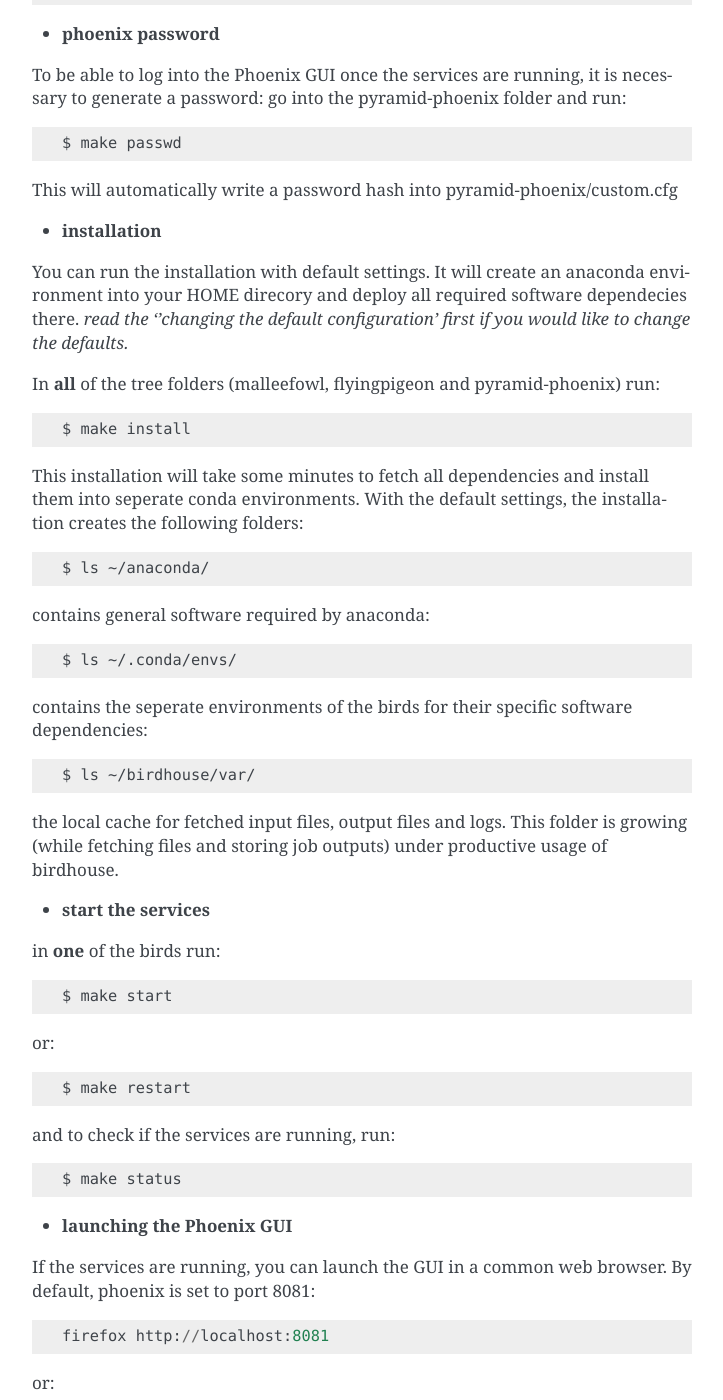
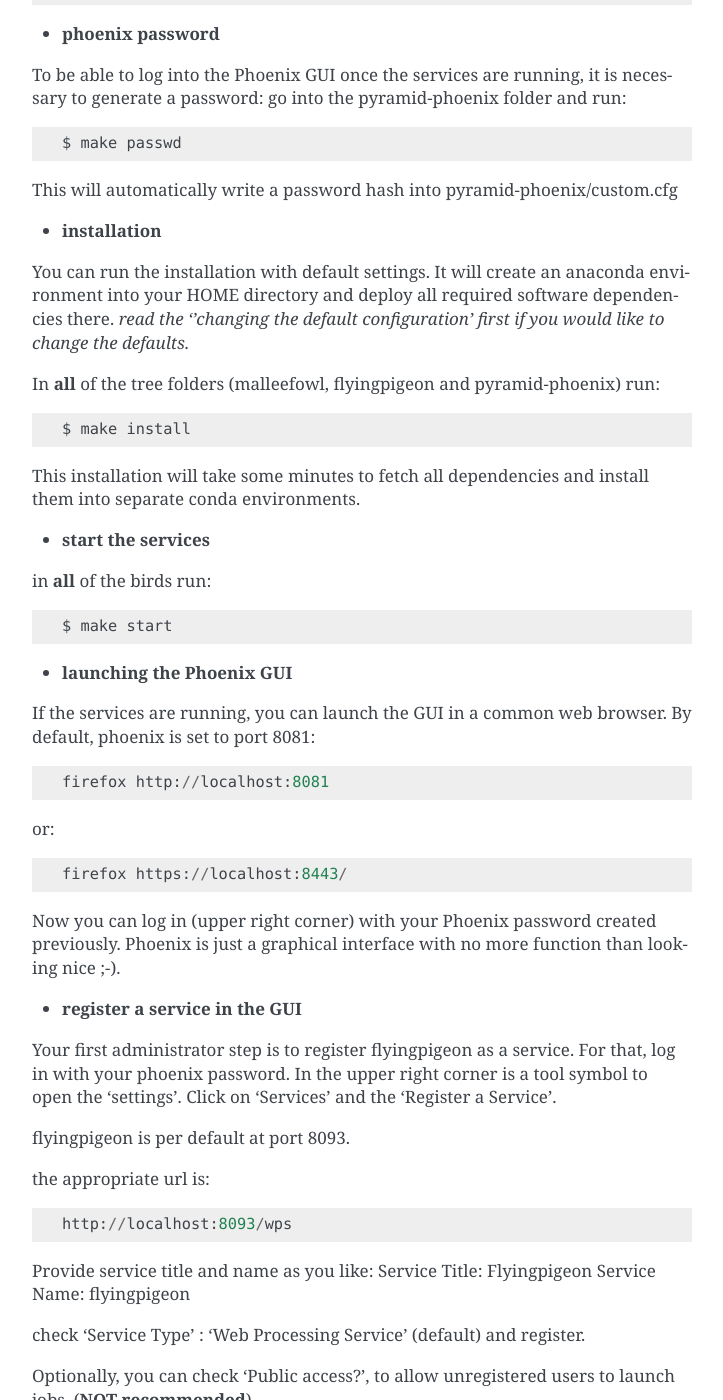
Before and after one commit to bird-house/birdhouse-docs, a Sphinx documentation site: the page built from docs/source/admin_guide.rst, in a window 1280 px wide and 1400 px high, scrolled down 1007 px. Shown: the whole window, without its empty margins (388-1111 px from the left). Built offline with Sphinx 7.4.7, drawn with Linux system fonts in a browser that asks for light colours; some of the changed text lies outside the part shown.

Commit message:
admin guide ecosystem update

```diff
--- a/docs/source/admin_guide.rst
+++ b/docs/source/admin_guide.rst
@@ -27,7 +27,7 @@
 Clone the Repositories from GitHub
 ..................................
 
-It is recommended to collect the repositories in a seperate folder (e.g. birdhouse, but can have a name of your choice)::
+It is recommended to collect the repositories in a separate folder (e.g. birdhouse, but can have a name of your choice)::
 
   $ mkdir birdhouse
   $ cd birdhouse
@@ -54,41 +54,21 @@
 * **installation**
 
 You can run the installation with default settings.
-It will create an anaconda environment into your HOME direcory and deploy all required software dependecies there.
+It will create an anaconda environment into your HOME directory and deploy all required software dependencies there.
 *read the ''changing the default configuration' first if you would like to change the defaults.*
 
 In **all** of the tree folders (malleefowl, flyingpigeon and pyramid-phoenix) run::
 
   $ make install
 
-This installation will take some minutes to fetch all dependencies and install them into seperate conda environments.
-With the default settings, the installation creates the following folders::
-
-  $ ls ~/anaconda/
-
-contains general software required by anaconda::
-
-  $ ls ~/.conda/envs/
-
-contains the seperate environments of the birds for their specific software dependencies::
-
-  $ ls ~/birdhouse/var/
-
-the local cache for fetched input files, output files and logs. This folder is growing (while fetching files and storing job outputs) under productive usage of birdhouse.
+This installation will take some minutes to fetch all dependencies and install them into separate conda environments.
 
 * **start the services**
 
-in **one** of the birds run::
+in **all** of the birds run::
 
   $ make start
 
-or::
-
-  $ make restart
-
-and to check if the services are running, run::
-
-  $ make status
 
 * **launching the Phoenix GUI**
 
```
